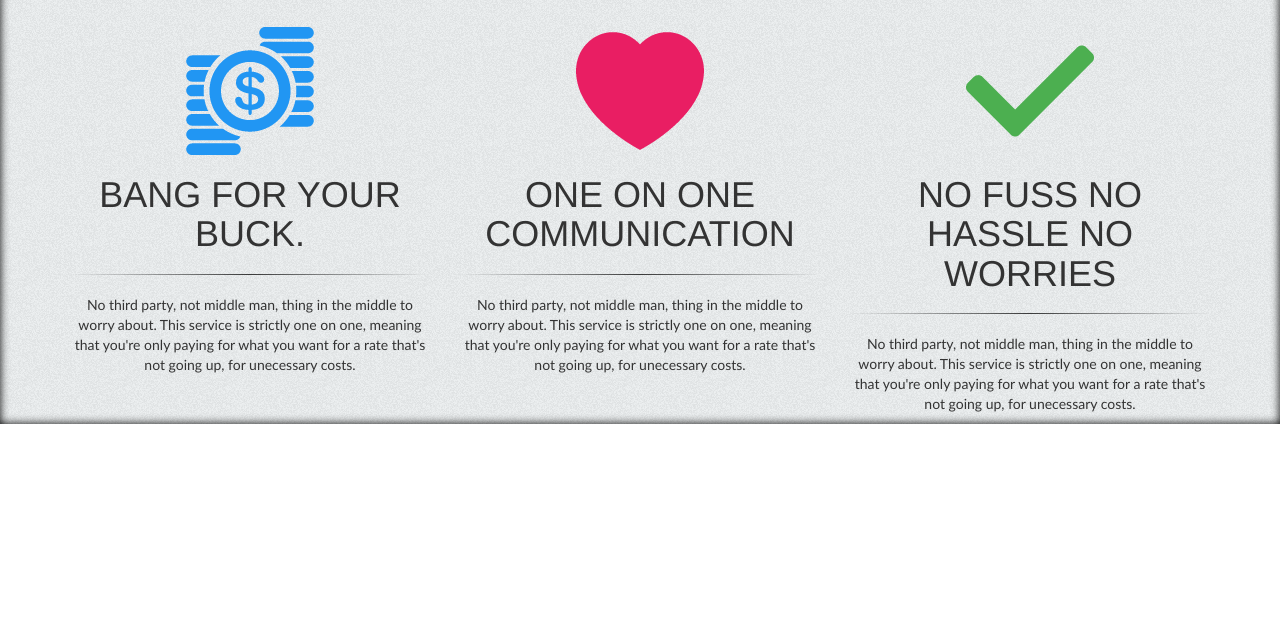
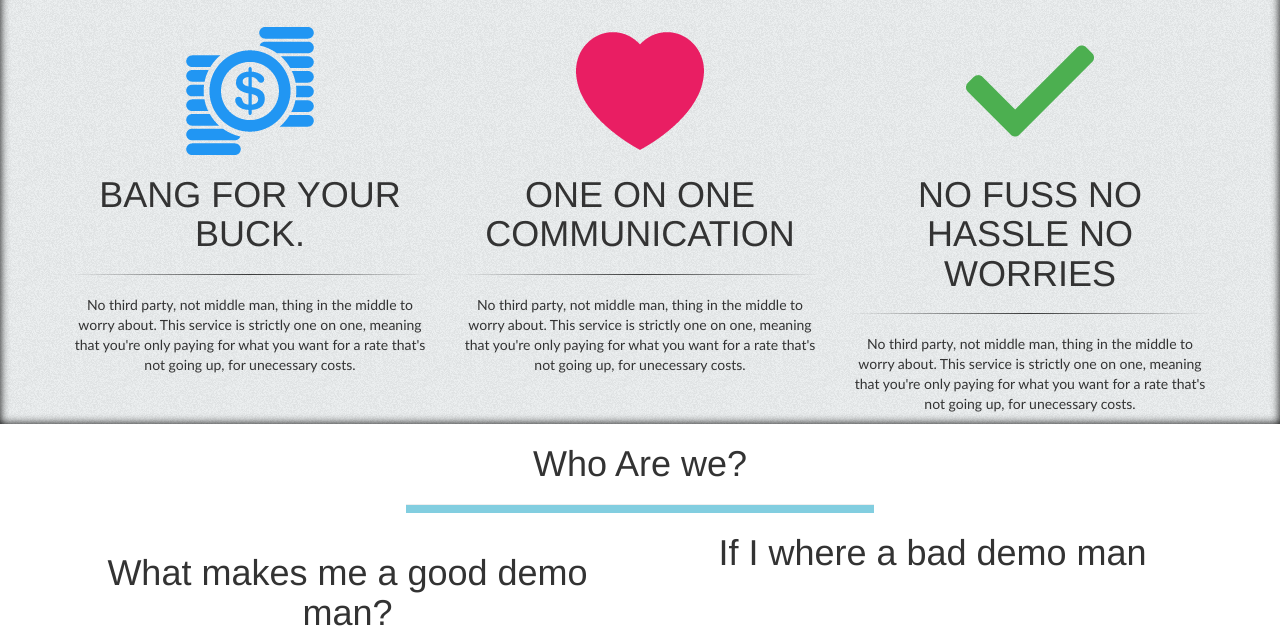
Before and after one commit to TheBigBoss840/Porter-Designs, a plain HTML site: page index.html in a window 1280 px wide. Shown: the part 642-1284 px from the top of the page. Before the commit the page ends 1066 px from the top, so only its background shows below. Drawn offline with nearby package versions, Linux system fonts and the light colour scheme.

Commit message:
Removed unused icons, added 2nd section "About Us"

```diff
--- a/index.html
+++ b/index.html
@@ -66,5 +66,27 @@
 			</div>
 		</div>
 	</div>
+
+	<div class="aboutus">
+		<div class="container">
+			<div class="row">
+				<div class="small-12 columns">
+					<h1> Who Are we? </h1>
+					<hr class="hard">
+				</div>
+				<div class="content">
+					<div class="col-md-6">
+						<h1> What makes me a good demo man?</h1>
+					</div>
+					<div <class="col-md-6">
+						<h1> If I where a bad demo man </h1>
+					</div>
+				</div>
+			</div>
+		</div>
+	</div>
+
+
+	</div>
 </body>
 </html>
--- a/style.css
+++ b/style.css
@@ -148,3 +148,7 @@ color:#C0C0C0 ;
 .content p{
 	font-family:"Trebuchet MS", Helvetica, sans-serif;
 }
+
+.aboutus {
+	text-align:center;
+}
```
Also changed, not shown: images/heartold.png (deleted), images/tickold.png (deleted).
